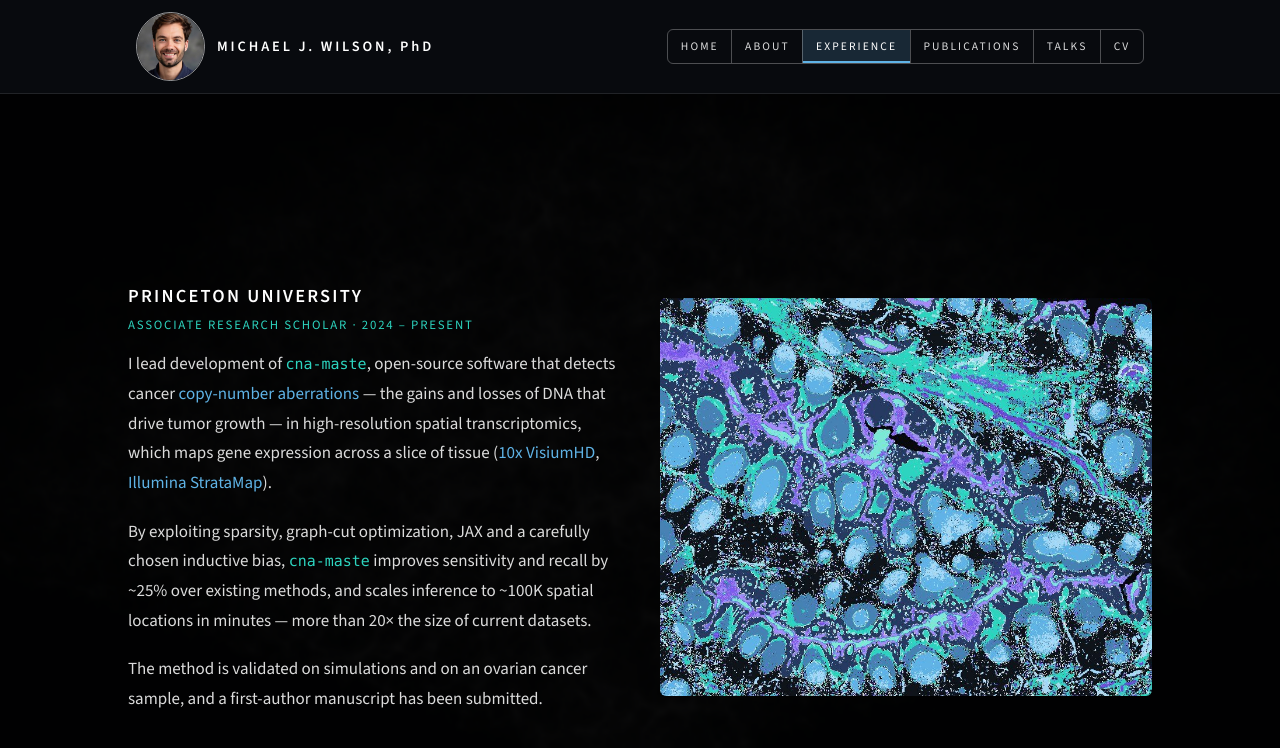
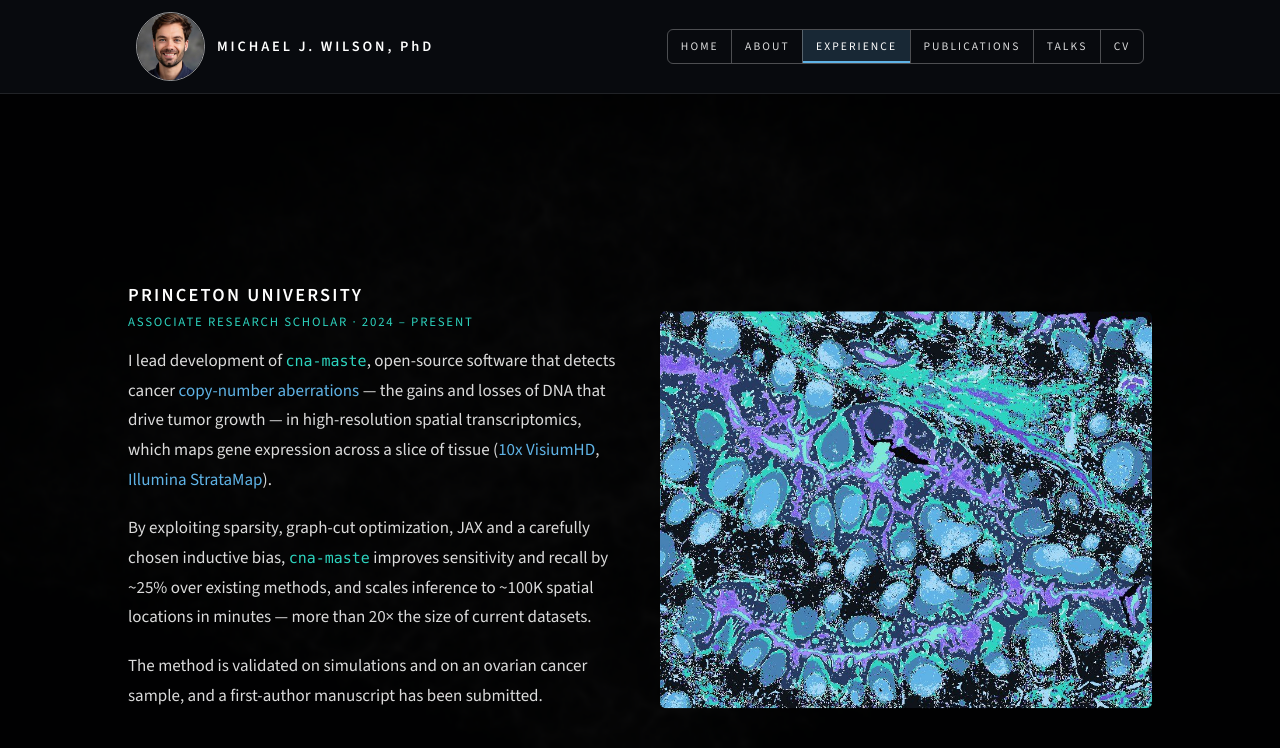
Before and after one commit to michaelJwilson/michaelJwilson.github.io, a Jekyll site: the page built from experience.md, in a window 1280 px wide and 900 px high. Shown: the top 748 px of the window. Built offline with Jekyll 4.4.1, drawn with Linux system fonts in a browser that asks for light colours.

Commit message:
Experience: role/location line and text start level with the top of the photo
Co-Authored-By: Claude Opus 5.5 <noreply@anthropic.com>
Claude-Session: https://claude.ai/code/session_01SiHqF3nmdqJf51uy6f9hsB

```diff
--- a/assets/css/site.css
+++ b/assets/css/site.css
@@ -218,3 +218,9 @@ body.inner.scene-page .backdrop { filter: brightness(.08) blur(2px); }
 .pub-meta strong { color: var(--text); font-weight: 600; }
 .pub-venue { font-style: italic; }
 .buttons.center { text-align: center; }
+
+/* Experience: the role/location line and text start level with the top of the photo */
+.role { align-items: start; }
+.role h2 { line-height: 1.4; margin-bottom: .1em; }
+.role .role-figure { padding-top: calc(1.15rem * 1.5); }
+@media (max-width: 860px) { .role .role-figure { padding-top: 0; } }
```
